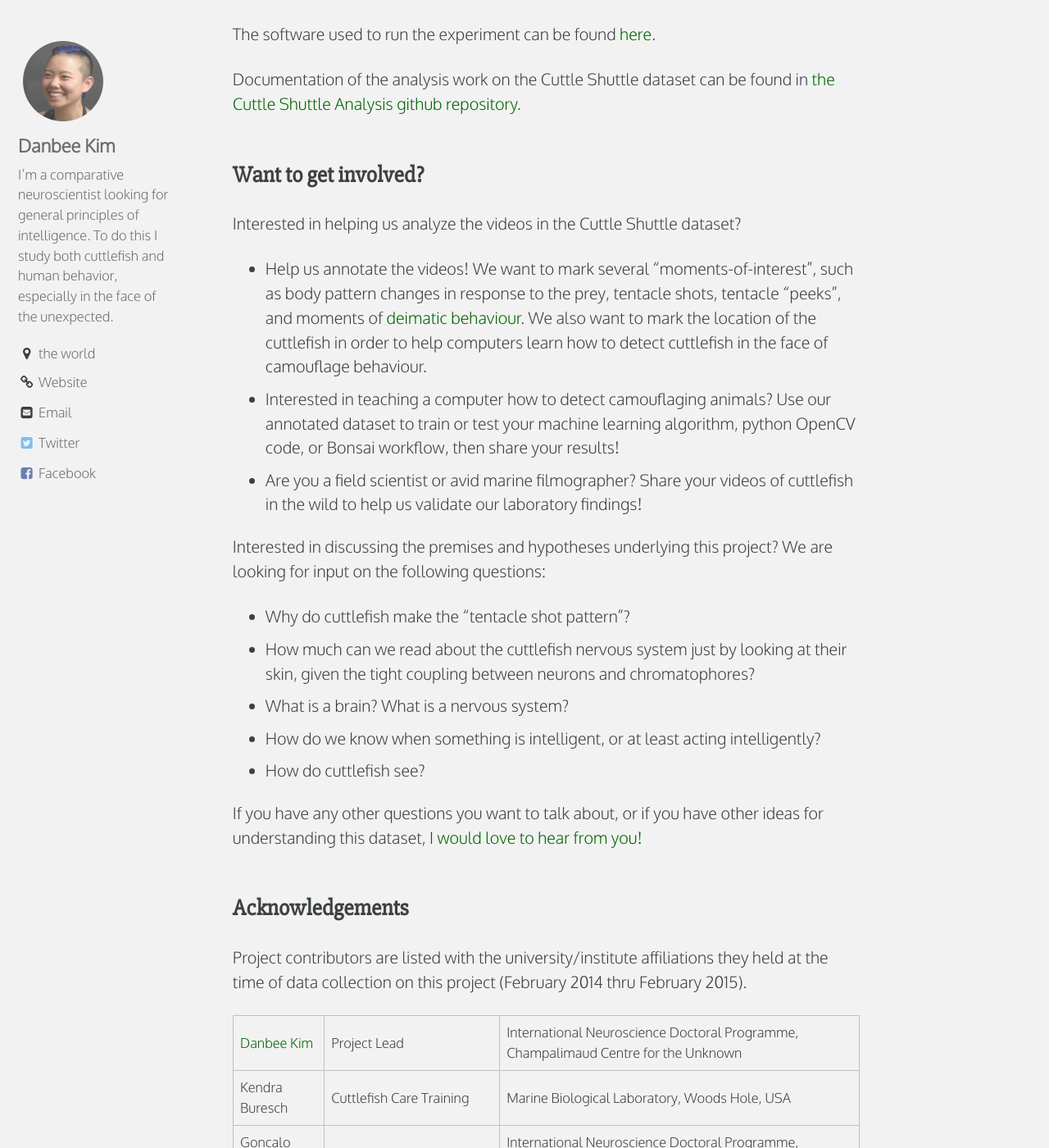
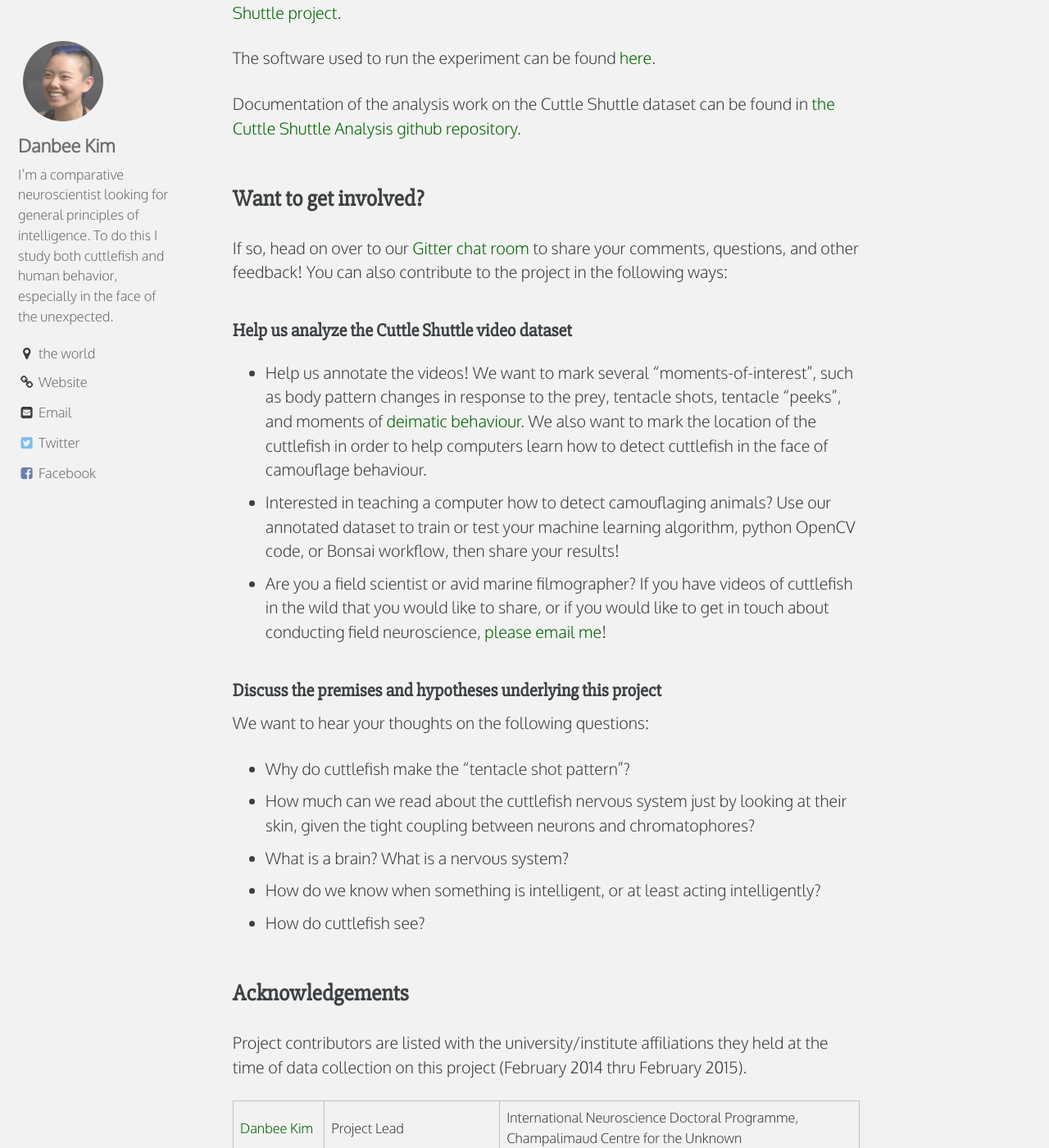
Before and after one commit to everymind/CuttleShuttle, a Jekyll site: the page built from index.md, in a window 1280 px wide and 1400 px high, scrolled down 2255 px. Shown: the whole window at 82% size. Built offline with Jekyll 4.4.1, drawn with Linux system fonts in a browser that asks for light colours; some of the changed text lies outside the part shown.

Commit message:
Update index.md

```diff
--- a/index.md
+++ b/index.md
@@ -43,21 +43,23 @@ Documentation of the analysis work on the Cuttle Shuttle dataset can be found in
 
 ## Want to get involved?
 
-Interested in helping us analyze the videos in the Cuttle Shuttle dataset?
+If so, head on over to our [Gitter chat room](https://gitter.im/CuttleShuttle/Lobby?utm_source=share-link&utm_medium=link&utm_campaign=share-link) to share your comments, questions, and other feedback! You can also contribute to the project in the following ways:
+
+### Help us analyze the Cuttle Shuttle video dataset
 
 - Help us annotate the videos! We want to mark several "moments-of-interest", such as body pattern changes in response to the prey, tentacle shots, tentacle "peeks", and moments of [deimatic behaviour](https://en.wikipedia.org/wiki/Deimatic_behaviour). We also want to mark the location of the cuttlefish in order to help computers learn how to detect cuttlefish in the face of camouflage behaviour.
 - Interested in teaching a computer how to detect camouflaging animals? Use our annotated dataset to train or test your machine learning algorithm, python OpenCV code, or Bonsai workflow, then share your results!
-- Are you a field scientist or avid marine filmographer? Share your videos of cuttlefish in the wild to help us validate our laboratory findings!
+- Are you a field scientist or avid marine filmographer? If you have videos of cuttlefish in the wild that you would like to share, or if you would like to get in touch about conducting field neuroscience, [please email me](mailto:danbee@alum.mit.edu)!
 
-Interested in discussing the premises and hypotheses underlying this project? We are looking for input on the following questions:
+### Discuss the premises and hypotheses underlying this project
+
+We want to hear your thoughts on the following questions:
 
 - Why do cuttlefish make the "tentacle shot pattern"?
 - How much can we read about the cuttlefish nervous system just by looking at their skin, given the tight coupling between neurons and chromatophores?
 - What is a brain? What is a nervous system?
 - How do we know when something is intelligent, or at least acting intelligently?
 - How do cuttlefish see?
-
-If you have any other questions you want to talk about, or if you have other ideas for understanding this dataset, [I would love to hear from you!](mailto:danbee@alum.mit.edu)
 
 ## Acknowledgements
 
```
